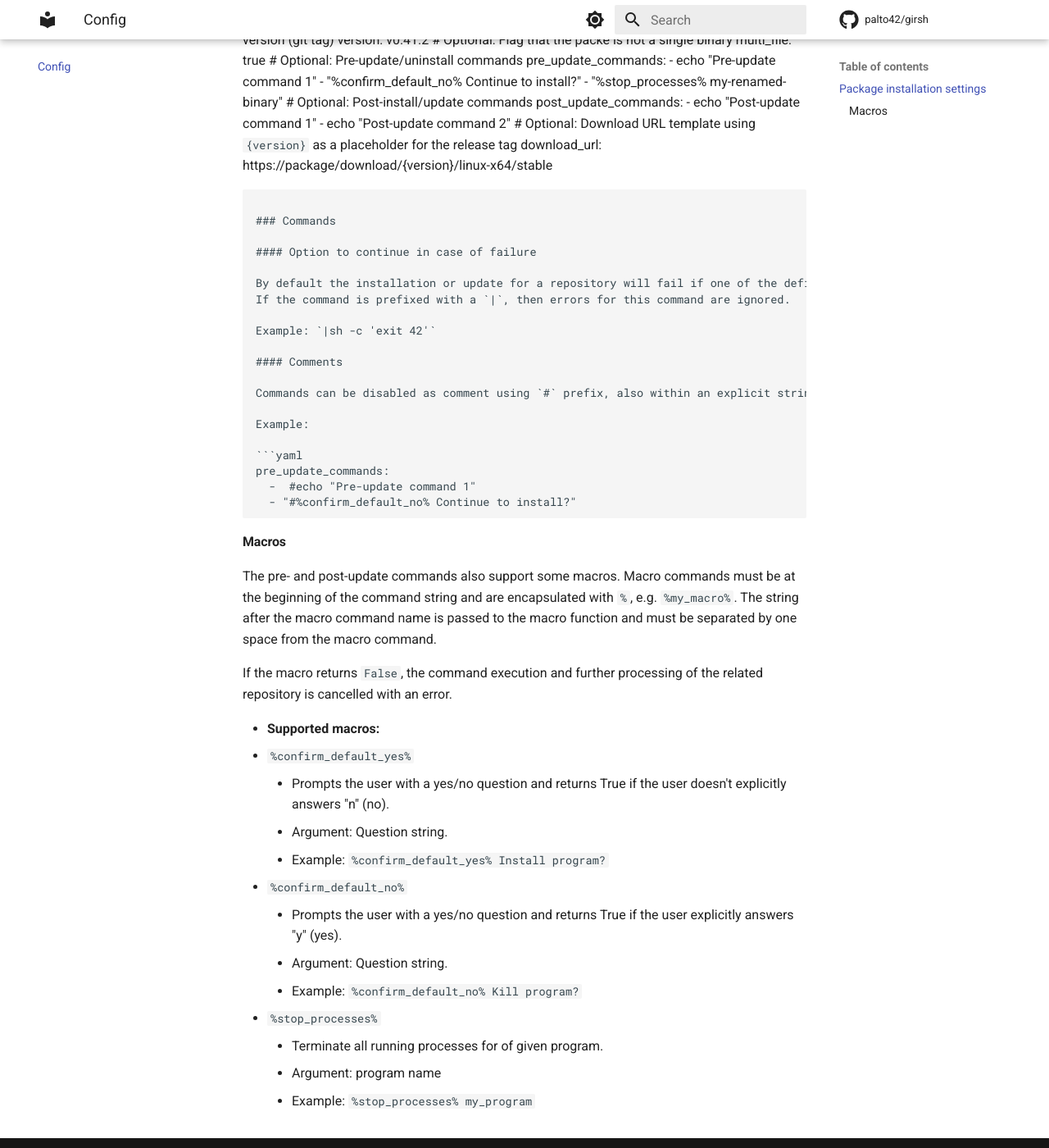
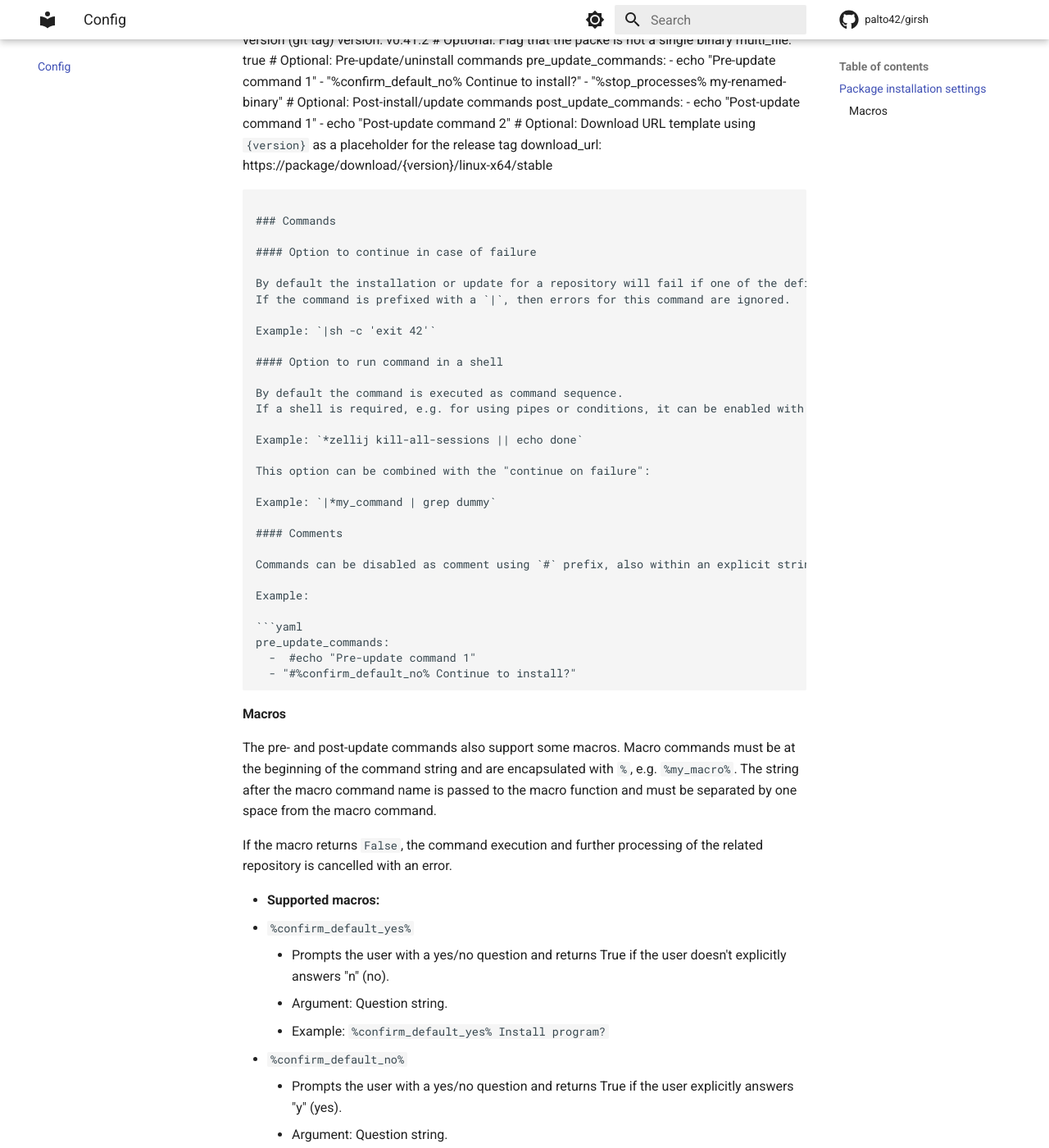
Before and after one commit to palto42/girsh, an MkDocs documentation site: the page built from docs/config.md, in a window 1280 px wide and 1400 px high, scrolled down 919 px. Shown: the whole window at 82% size. Built offline with MkDocs 1.6.1 and Material for MkDocs 9.7.7, drawn with Linux system fonts in a browser that asks for light colours; comment, search, counter and statistics services are not loaded.

Commit message:
add feature to run pre/post command in shell

```diff
--- a/docs/config.md
+++ b/docs/config.md
@@ -68,6 +68,17 @@ If the command is prefixed with a `|`, then errors for this command are ignored.
 
 Example: `|sh -c 'exit 42'`
 
+#### Option to run command in a shell
+
+By default the command is executed as command sequence.
+If a shell is required, e.g. for using pipes or conditions, it can be enabled with the prefix `*`.
+
+Example: `*zellij kill-all-sessions || echo done`
+
+This option can be combined with the "continue on failure":
+
+Example: `|*my_command | grep dummy`
+
 #### Comments
 
 Commands can be disabled as comment using `#` prefix, also within an explicit string.
--- a/pyproject.toml
+++ b/pyproject.toml
@@ -21,7 +21,7 @@ keywords = ['python']
 name = "girsh"
 readme = "README.md"
 requires-python = ">=3.10,<4.0"
-version = "0.1.30"
+version = "0.1.31"
 
 [project.urls]
 Documentation = "https://palto42.github.io/girsh/"
```
Also changed, not shown: README.md (+18 -1 lines), 5 other files.
